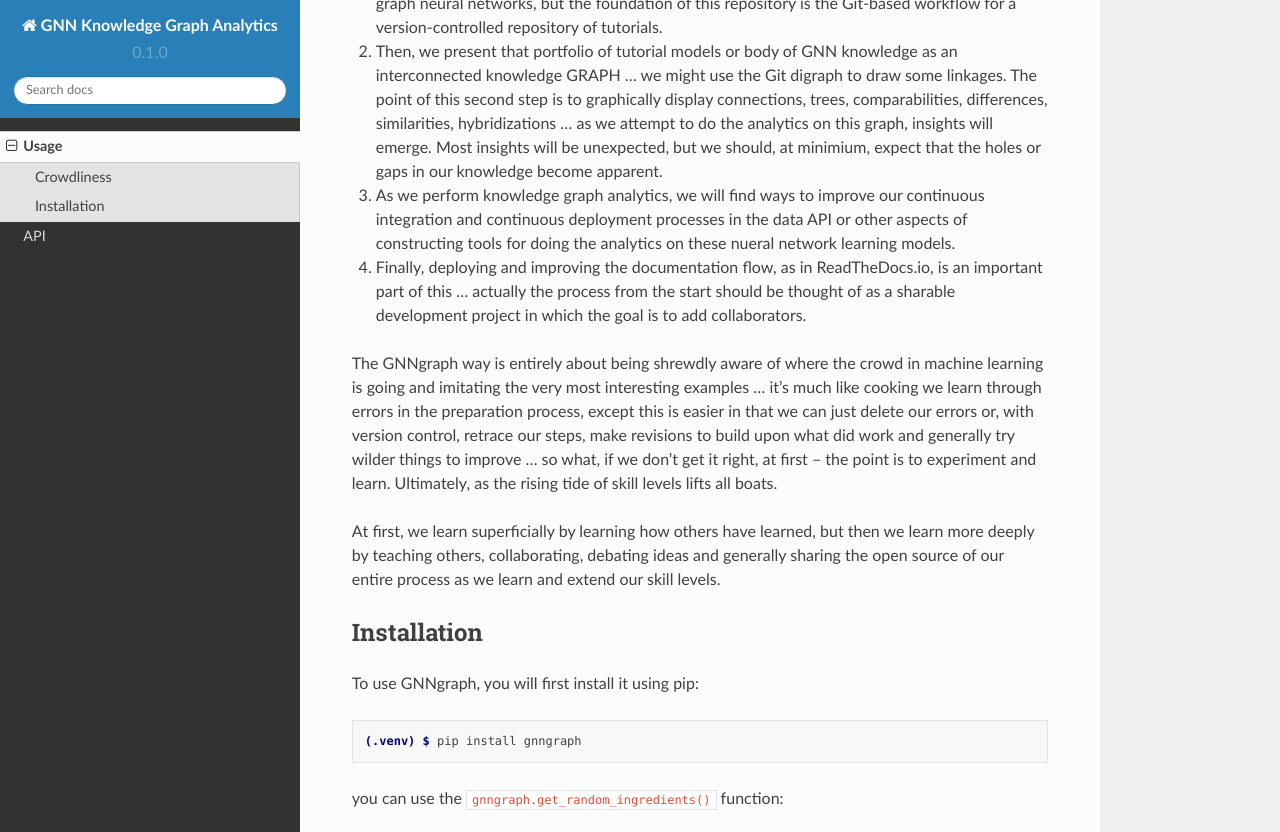
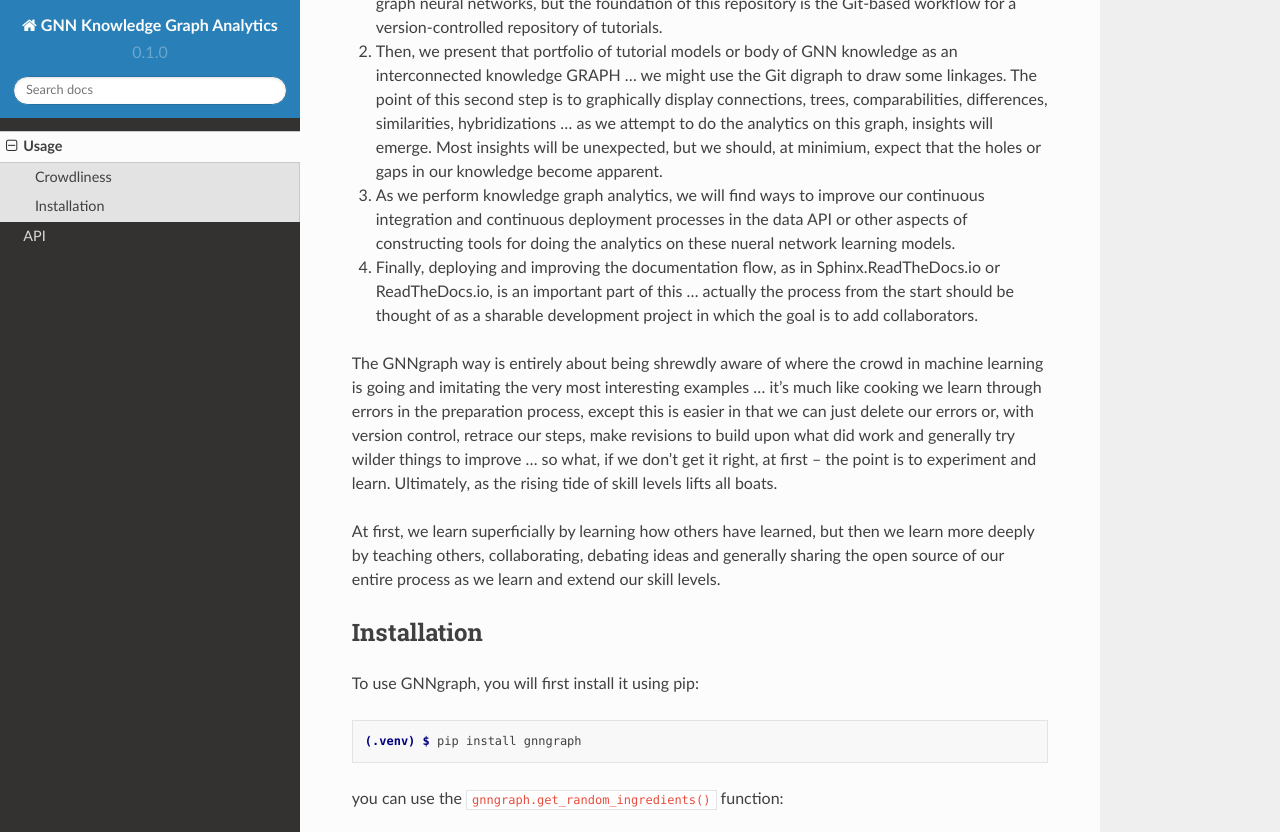
Before and after one commit to Crowdliness/GNNgraph, a Sphinx documentation site: the page built from docs/source/usage.rst, in a window 1280 px wide and 900 px high, scrolled down 560 px, cut to the strip 0-832 px from the top of the window. Built offline with Sphinx 7.4.7 and the Read the Docs theme 2.0.0, drawn with Linux system fonts in a browser that asks for light colours.

Commit message:
Sphinx.ReadTheDocs.io

```diff
--- a/docs/source/usage.rst
+++ b/docs/source/usage.rst
@@ -16,7 +16,7 @@ GNN graph involves several general steps ... of course, these steps are mallable
 
 3) As we perform knowledge graph analytics, we will find ways to improve our continuous integration and continuous deployment processes in the data API or other aspects of constructing tools for doing the analytics on these nueral network learning models.
 
-4) Finally, deploying and improving the documentation flow, as in ReadTheDocs.io, is an important part of this ... actually the process from the start should be thought of as a sharable development project in which the goal is to add collaborators.
+4) Finally, deploying and improving the documentation flow, as in Sphinx.ReadTheDocs.io or ReadTheDocs.io, is an important part of this ... actually the process from the start should be thought of as a sharable development project in which the goal is to add collaborators.
 
 The GNNgraph way is entirely about being shrewdly aware of where the crowd in machine learning is going and imitating the very most interesting examples ... it's much like cooking we learn through errors in the preparation process, except this is easier in that we can just delete our errors or, with version control, retrace our steps, make revisions to build upon what did work and generally try wilder things to improve ... so what, if we don't get it right, at first -- the point is to experiment and learn. Ultimately, as the rising tide of skill levels lifts all boats.
 
```
